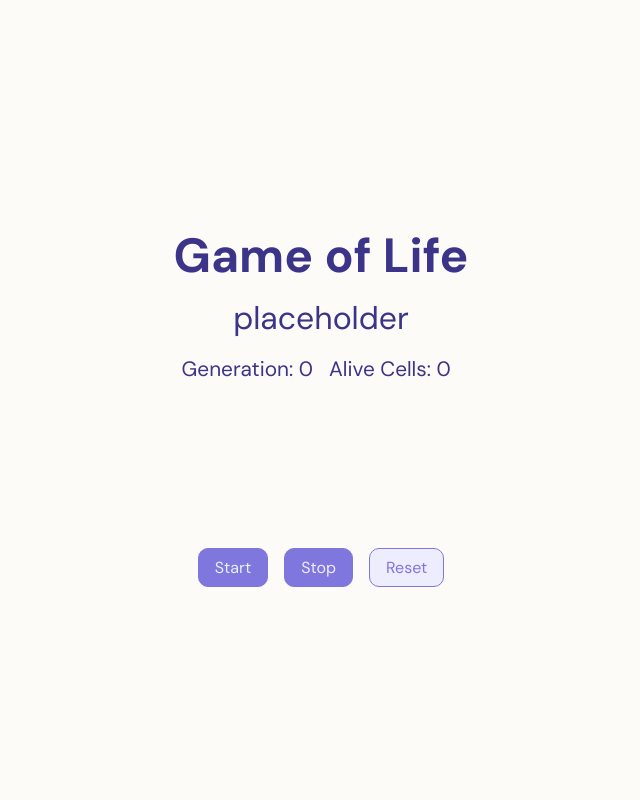
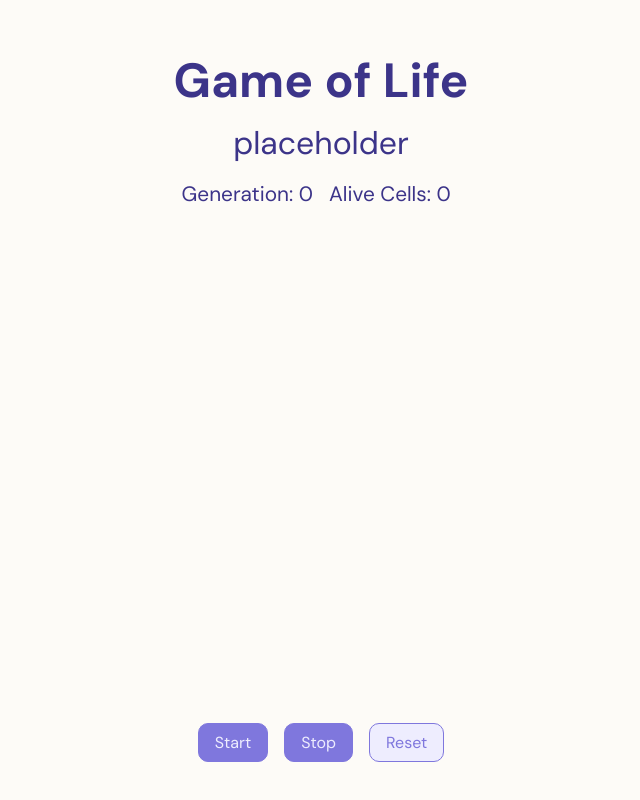
Before and after one commit to ImuneGH/game-of-life, a website built with Vite: page index.html in a window 1280 px wide. Shown: the whole page, without its empty margins (319-959 px from the left). Built offline with nearby package versions, Linux system fonts and the light colour scheme.

```diff
--- a/index.html
+++ b/index.html
@@ -19,7 +19,7 @@
         <p>Generation: <span class="generation">0</span></p>
         <p>Alive Cells: <span class="alive-cells">0</span></p>
       </div>
-      <canvas class="game-canvas"></canvas>
+      <canvas class="game-canvas" width="500" height="500"></canvas>
       <div class="controls">
         <button class="start-btn">Start</button>
         <button class="stop-btn">Stop</button>
```
